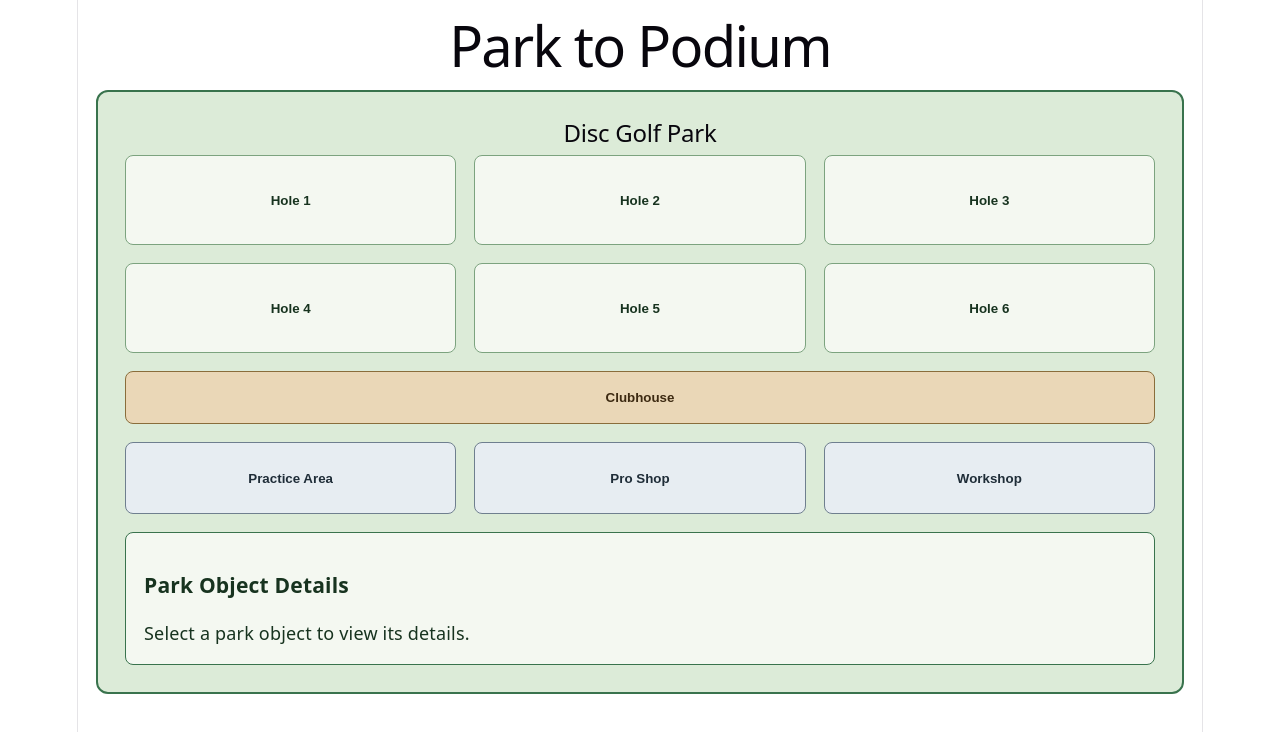
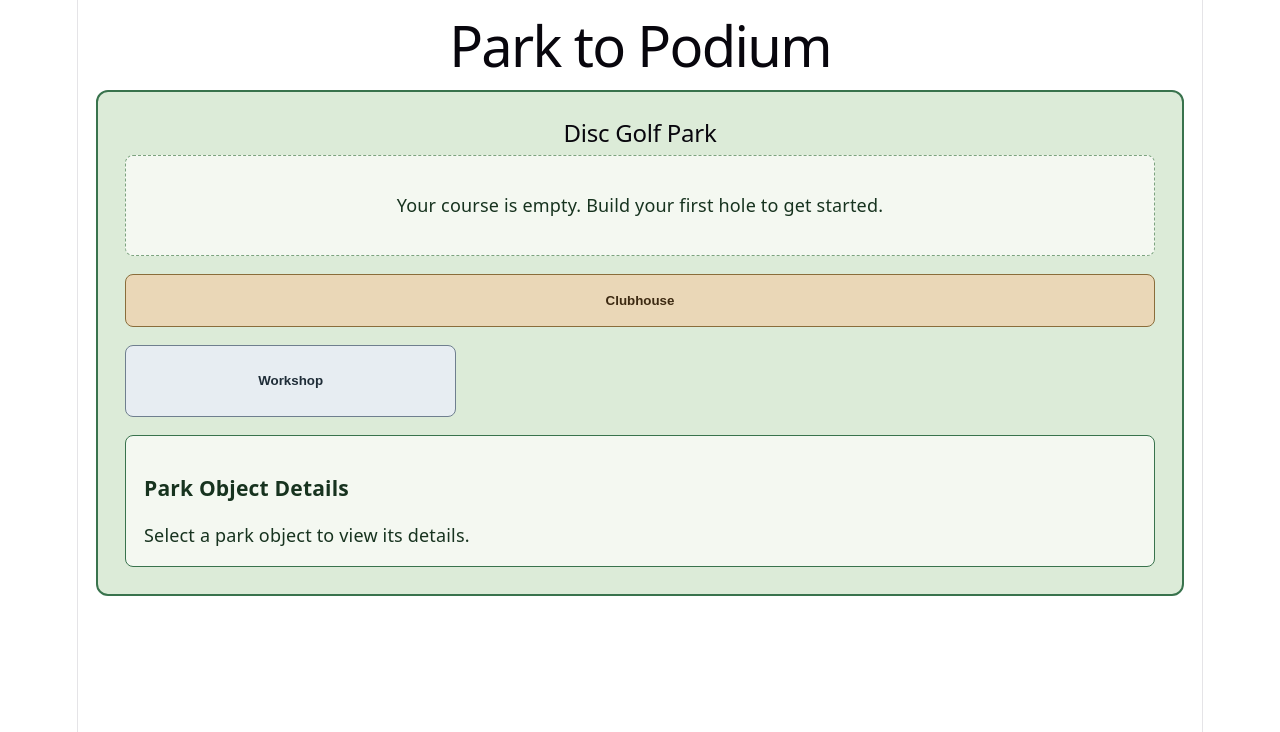
Before and after one commit to rob1n1t/dgproject, a React (Vite) app: page / in a window 1280 px wide. Shown: the top 732 px of the page. Built offline with nearby package versions, Linux system fonts and the light colour scheme.

Commit message:
feat: create initial state for the park

```diff
--- a/src/App.css
+++ b/src/App.css
@@ -69,6 +69,17 @@
   box-shadow: 0 0 0 3px #1f5f3b;
 }
 
+.empty-course {
+  grid-column: 1 / -1;
+  margin: 0;
+  padding: 2rem 1rem;
+  border: 1px dashed #7ca37f;
+  border-radius: 8px;
+  background-color: #f4f8f1;
+  color: #17331f;
+  text-align: center;
+}
+
 @media (max-width: 600px) {
   .holes {
     grid-template-columns: repeat(2, minmax(0, 1fr));
--- a/src/App.tsx
+++ b/src/App.tsx
@@ -1,56 +1,36 @@
 import { useState } from 'react'
 import './App.css'
 
-type ParkItem = {
+type Hole = {
   id: string
   name: string
-  kind: 'hole' | 'facility'
+  kind: 'hole'
 }
 
-const holes: ParkItem[] = [
-  {
-    id: 'hole-1',
-    name: 'Hole 1',
-    kind: 'hole',
-  },
-  {
-    id: 'hole-2',
-    name: 'Hole 2',
-    kind: 'hole',
-  },
-  {
-    id: 'hole-3',
-    name: 'Hole 3',
-    kind: 'hole',
-  },
-  {
-    id: 'hole-4',
-    name: 'Hole 4',
-    kind: 'hole',
-  },
-  {
-    id: 'hole-5',
-    name: 'Hole 5',
-    kind: 'hole',
-  },
-  {
-    id: 'hole-6',
-    name: 'Hole 6',
-    kind: 'hole',
-  },
-]
+type Facility = {
+  id: string
+  name: string
+  kind: 'facility'
+}
 
-const facilities: ParkItem[] = [
-  {
-    id: 'practice-area',
-    name: 'Practice Area',
-    kind: 'facility',
-  },
-  {
-    id: 'pro-shop',
-    name: 'Pro Shop',
-    kind: 'facility',
-  },
+type ParkItem = Hole | Facility
+
+type Course = {
+  holes: Hole[]
+}
+
+type Park = {
+  course: Course
+  facilities: Facility[]
+}
+
+const holes: Hole[] = []
+
+const course: Course = {
+  holes: holes,
+}
+
+const facilities: Facility[] = [
   {
     id: 'workshop',
     name: 'Workshop',
@@ -58,10 +38,15 @@ const facilities: ParkItem[] = [
   },
 ]
 
-const clubhouse: ParkItem = {
+const clubhouse: Facility = {
   id: 'clubhouse',
   name: 'Clubhouse',
   kind: 'facility',
+}
+
+const initialPark: Park = {
+  course: course,
+  facilities: [clubhouse, ...facilities],
 }
 
 function App() {
@@ -72,7 +57,12 @@ function App() {
       <section className="park">
         <h2>Disc Golf Park</h2>
         <div className="holes">
-          {holes.map((hole) => (
+          {initialPark.course.holes.length === 0 && (
+            <p className="empty-course">
+              Your course is empty. Build your first hole to get started.
+            </p>
+          )}
+          {initialPark.course.holes.map((hole) => (
             <button
               className={selectedItem?.id === hole.id ? 'hole selected' : 'hole'}
               type="button"
```
